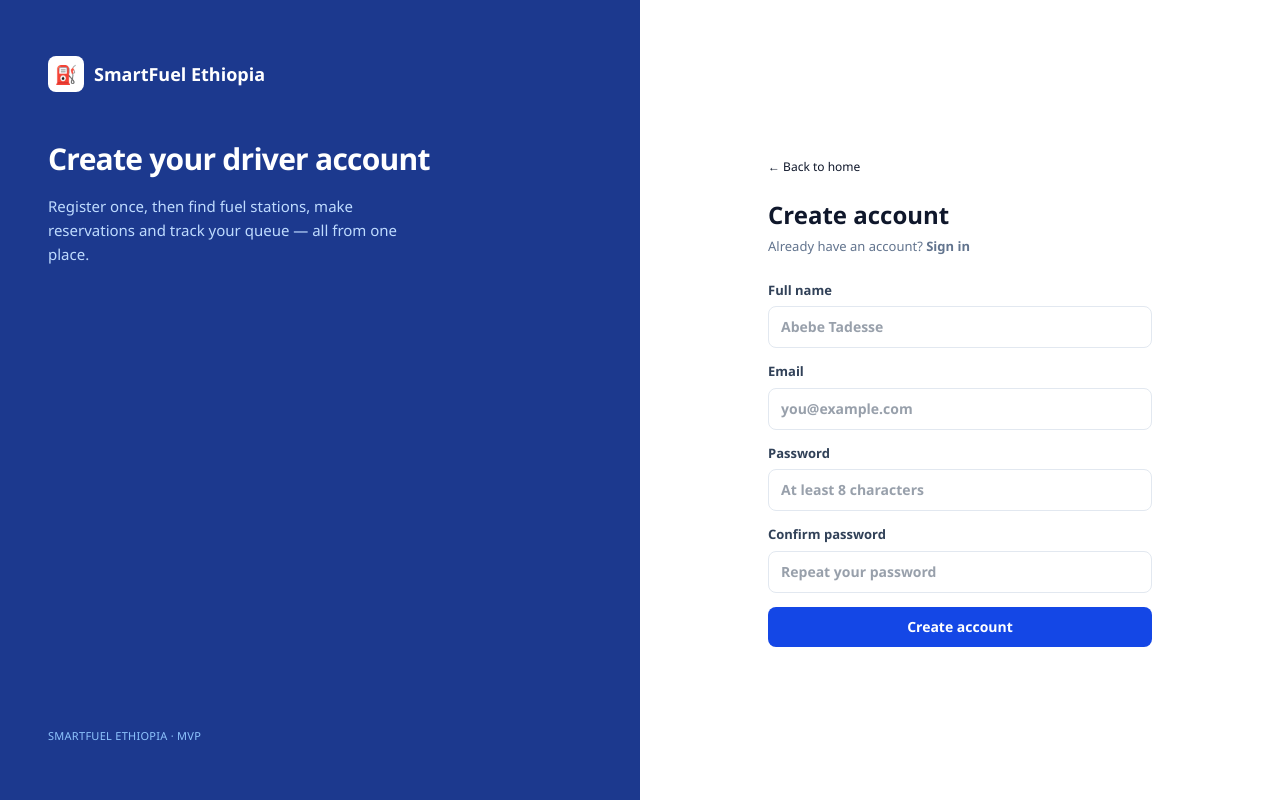
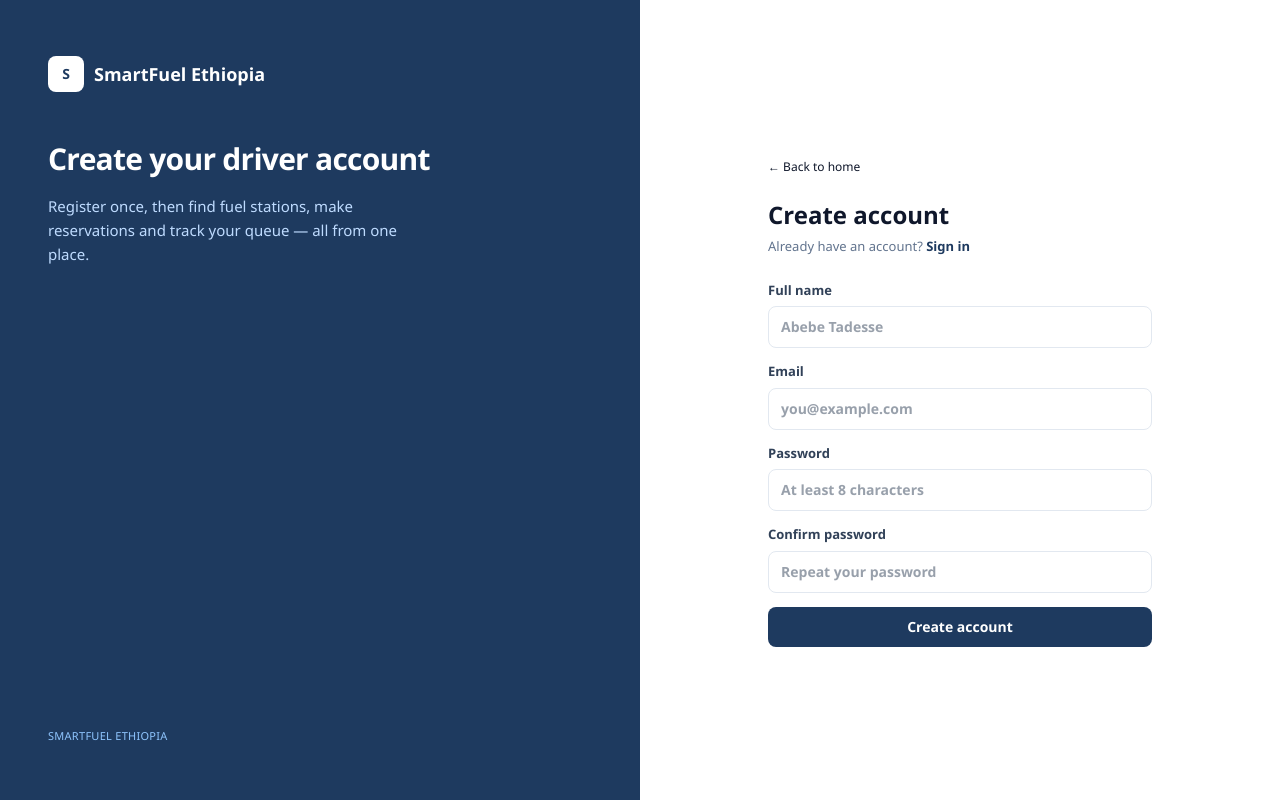
Before and after one commit to tesfsh16/Smart-fuel, a React (Vite) app in the folder frontend/: page /register in a window 1280 px wide. Built offline with nearby package versions, Linux system fonts and the light colour scheme; no server answers.

Commit message:
Match register page style to login page

```diff
--- a/frontend/src/pages/Register.jsx
+++ b/frontend/src/pages/Register.jsx
@@ -1,7 +1,6 @@
 import { useState } from "react";
 import { useNavigate, useLocation, Link } from "react-router-dom";
 import { api } from "../api/client.js";
-import { setTokens } from "../api/tokens.js";
 import { useAuth } from "../contexts/AuthContext.jsx";
 
 export default function Register() {
@@ -11,8 +10,8 @@ export default function Register() {
   const from      = location.state?.from?.pathname || "/driver";
 
   const [form, setForm] = useState({ fullName: "", email: "", password: "", confirm: "" });
-  const [error, setError]   = useState("");
-  const [busy,  setBusy]    = useState(false);
+  const [error, setError] = useState("");
+  const [busy,  setBusy]  = useState(false);
 
   function set(k) { return e => setForm(f => ({ ...f, [k]: e.target.value })); }
 
@@ -23,14 +22,12 @@ export default function Register() {
       setError("Passwords do not match.");
       return;
     }
-    // Strict email check — must have a real TLD (e.g. .com, .net, .org)
     if (!/^[^\s@]+@[^\s@]+\.[a-zA-Z]{2,}$/.test(form.email)) {
       setError("Enter a valid email address (e.g. you@example.com).");
       return;
     }
     setBusy(true);
     try {
-      // Register
       await api("/api/auth/register", {
         method: "POST",
         body: JSON.stringify({
@@ -40,7 +37,6 @@ export default function Register() {
           role:     "DRIVER",
         }),
       });
-      // Auto-login after registration
       await login(form.email, form.password);
       navigate(from, { replace: true });
     } catch (err) {
@@ -50,40 +46,65 @@ export default function Register() {
     }
   }
 
+  const inputCls =
+    "w-full mt-1.5 px-3 py-2.5 border border-slate-200 rounded-lg text-sm outline-none focus:border-blue-500";
+
   return (
     <div className="min-h-screen grid md:grid-cols-2">
-      {/* Left branding panel */}
-      <div className="hidden md:flex flex-col justify-between px-12 py-14 text-white bg-blue-900">
+
+      {/* Left branding panel — identical to Login */}
+      <div
+        className="hidden md:flex flex-col justify-between px-12 py-14 text-white"
+        style={{ background: "#1e3a5f" }}
+      >
         <div>
           <div className="flex items-center gap-2.5 mb-12">
-            <div className="w-9 h-9 rounded-lg bg-white flex items-center justify-center text-lg">⛽</div>
+            <div
+              className="w-9 h-9 rounded-lg bg-white flex items-center justify-center text-sm font-black"
+              style={{ color: "#1e3a5f" }}
+            >
+              S
+            </div>
             <span className="font-extrabold text-lg">SmartFuel Ethiopia</span>
           </div>
           <h1 className="text-3xl font-extrabold leading-tight mb-4 tracking-tight">
             Create your driver account
           </h1>
           <p className="text-blue-200 text-[15px] leading-relaxed max-w-sm">
-            Register once, then find fuel stations, make reservations and track your queue — all from one place.
+            Register once, then find fuel stations, make reservations and
+            track your queue — all from one place.
           </p>
         </div>
-        <p className="text-[11px] text-blue-300 uppercase tracking-wide">SmartFuel Ethiopia · MVP</p>
+        <p className="text-[11px] text-blue-300 uppercase tracking-wide">
+          SmartFuel Ethiopia
+        </p>
       </div>
 
-      {/* Right form panel */}
+      {/* Right form panel — identical style to Login */}
       <div className="flex flex-col justify-center px-6 py-12 bg-white md:px-12">
         <div className="w-full max-w-sm mx-auto">
+
+          {/* Mobile logo */}
           <div className="flex items-center gap-2.5 mb-8 md:hidden">
-            <div className="w-9 h-9 rounded-lg bg-blue-900 flex items-center justify-center text-lg">⛽</div>
+            <div
+              className="w-9 h-9 rounded-lg flex items-center justify-center text-sm font-black text-white"
+              style={{ background: "#1e3a5f" }}
+            >
+              S
+            </div>
             <span className="font-extrabold text-lg text-slate-900">SmartFuel</span>
           </div>
 
           <Link to="/" className="text-xs text-slate-400 hover:text-slate-600 mb-6 inline-block">
             ← Back to home
           </Link>
+
           <h2 className="text-2xl font-bold text-slate-900 mb-1.5">Create account</h2>
           <p className="text-slate-500 text-[13px] mb-6">
             Already have an account?{" "}
-            <Link to="/login" className="text-blue-700 font-semibold">Sign in</Link>
+            <Link to="/login" className="font-semibold" style={{ color: "#1e3a5f" }}>
+              Sign in
+            </Link>
           </p>
 
           <form onSubmit={handleSubmit} className="flex flex-col gap-3.5">
@@ -96,9 +117,10 @@ export default function Register() {
                 required
                 minLength={2}
                 placeholder="Abebe Tadesse"
-                className="w-full mt-1.5 px-3 py-2.5 border border-slate-200 rounded-lg text-sm outline-none focus:border-blue-500"
+                className={inputCls}
               />
             </label>
+
             <label className="text-[13px] font-semibold text-slate-700">
               Email
               <input
@@ -107,9 +129,10 @@ export default function Register() {
                 onChange={set("email")}
                 required
                 placeholder="you@example.com"
-                className="w-full mt-1.5 px-3 py-2.5 border border-slate-200 rounded-lg text-sm outline-none focus:border-blue-500"
+                className={inputCls}
               />
             </label>
+
             <label className="text-[13px] font-semibold text-slate-700">
               Password
               <input
@@ -119,9 +142,10 @@ export default function Register() {
                 required
                 minLength={8}
                 placeholder="At least 8 characters"
-                className="w-full mt-1.5 px-3 py-2.5 border border-slate-200 rounded-lg text-sm outline-none focus:border-blue-500"
+                className={inputCls}
               />
             </label>
+
             <label className="text-[13px] font-semibold text-slate-700">
               Confirm password
               <input
@@ -130,7 +154,7 @@ export default function Register() {
                 onChange={set("confirm")}
                 required
                 placeholder="Repeat your password"
-                className="w-full mt-1.5 px-3 py-2.5 border border-slate-200 rounded-lg text-sm outline-none focus:border-blue-500"
+                className={inputCls}
               />
             </label>
 
@@ -143,13 +167,15 @@ export default function Register() {
             <button
               type="submit"
               disabled={busy}
-              className="bg-blue-700 text-white border-none rounded-lg py-2.5 px-4 text-sm font-semibold disabled:opacity-70"
+              className="text-white border-none rounded-lg py-2.5 px-4 text-sm font-semibold disabled:opacity-70"
+              style={{ background: "#1e3a5f" }}
             >
               {busy ? "Creating account…" : "Create account"}
             </button>
           </form>
         </div>
       </div>
+
     </div>
   );
 }
```
